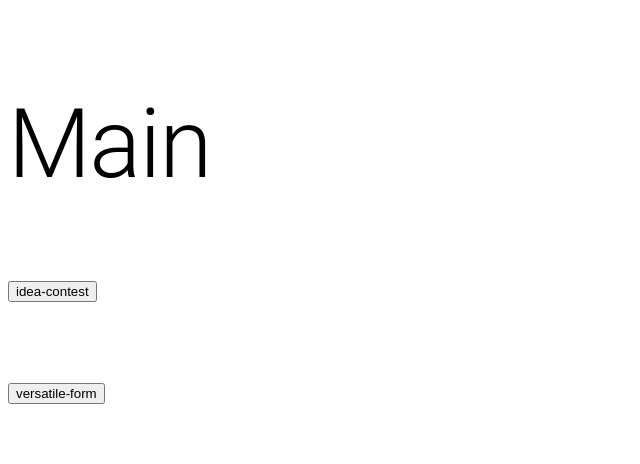
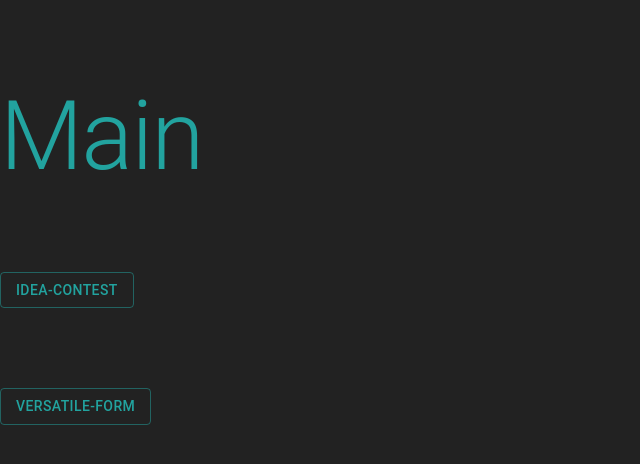
Before and after one commit to hjch0211/j-doodling-book, a React (Create React App) app: page / in a window 1280 px wide. Shown: the top 464 px of the page, without its empty margins (0-640 px from the left). Built offline with nearby package versions, Linux system fonts and the light colour scheme; a web font is replaced by a local one.

Commit message:
💄 Style : color.js 사용 - 재상용성을 위해 color.js를 살림 - mui cssbaseline 태그 추가

```diff
--- a/src/components/hoc/muiThemeProvider/configMuiComponents.ts
+++ b/src/components/hoc/muiThemeProvider/configMuiComponents.ts
@@ -1,10 +1,11 @@
 import { Components } from "@mui/material";
+import { color } from "../../constants/colors";
 
 export const configMuiComponents: Components = {
+  // default css setting
   MuiCssBaseline: {
     styleOverrides: {
-      "*": { margin: 0, padding: 0 },
-      "html, body, #root": { height: "100%", width: "100%" },
+      "html, body, #root": { height: "100%", width: "100%", backgroundColor: color.bgGrey },
     },
   },
 };
--- a/src/components/hoc/muiThemeProvider/configMuiPalette.ts
+++ b/src/components/hoc/muiThemeProvider/configMuiPalette.ts
@@ -1,12 +1,40 @@
 import { PaletteOptions } from "@mui/material";
+import { color } from "../../constants/colors";
 
-// configMuiPalette로 바꾸기
+/**
+ * @description
+ * 일부러 color.js를 사용
+ * 이 방법이 코드 재활용이 더 좋을 것같음
+ */
+
 export const configMuiPalette: PaletteOptions = {
   primary: {
-    main: "#000000",
+    main: color.turquoise,
   },
   neutral: {
     main: "#64748B",
     contrastText: "#fff",
   },
+  text: {
+    primary: color.turquoise,
+  },
 };
+
+// TS에서는 "커스텀 프로퍼티"를 추가하려면 declation 필요
+declare module "@mui/material/styles" {
+  interface Palette {
+    neutral: Palette["primary"];
+  }
+
+  // allow configuration using `createTheme`
+  interface PaletteOptions {
+    neutral?: PaletteOptions["primary"];
+  }
+}
+
+// Update the Button's color prop options
+declare module "@mui/material/Button" {
+  interface ButtonPropsColorOverrides {
+    neutral: true;
+  }
+}
--- a/src/components/hoc/muiThemeProvider/index.tsx
+++ b/src/components/hoc/muiThemeProvider/index.tsx
@@ -1,4 +1,5 @@
 import React from "react";
+import { CssBaseline } from "@mui/material";
 import { ThemeProvider, createTheme, responsiveFontSizes } from "@mui/material/styles";
 import { configMuiTypography } from "./configMuiTypography";
 import { configMuiPalette } from "./configMuiPalette";
@@ -15,25 +16,10 @@ let theme = createTheme({
 // 타이포그래피를 반응형으로 만듦
 theme = responsiveFontSizes(theme);
 
-// TS에서는 "커스텀 프로퍼티"를 추가하려면 declation 필요
-declare module "@mui/material/styles" {
-  interface Palette {
-    neutral: Palette["primary"];
-  }
-
-  // allow configuration using `createTheme`
-  interface PaletteOptions {
-    neutral?: PaletteOptions["primary"];
-  }
-}
-
-// Update the Button's color prop options
-declare module "@mui/material/Button" {
-  interface ButtonPropsColorOverrides {
-    neutral: true;
-  }
-}
-
 export const MuiThemeProvider = ({ children }: { children: React.ReactNode }) => (
-  <ThemeProvider theme={theme}>{children}</ThemeProvider>
+  <ThemeProvider theme={theme}>
+    {/* css normalize */}
+    <CssBaseline />
+    {children}
+  </ThemeProvider>
 );
--- a/src/pages/Main/index.tsx
+++ b/src/pages/Main/index.tsx
@@ -1,5 +1,5 @@
 import React from "react";
-import { Typography } from "@mui/material";
+import { Typography, Button } from "@mui/material";
 import { useNavigate } from "react-router-dom";
 import { Empty } from "../../components/atom";
 
@@ -12,9 +12,13 @@ export const Main = () => {
       <Empty height="5rem" />
       <Typography variant="h1">Main</Typography>
       <Empty height="5rem" />
-      <button onClick={() => navigate("/idea-contest")}>idea-contest</button>
+      <Button onClick={() => navigate("/idea-contest")} variant="outlined">
+        idea-contest
+      </Button>
       <Empty height="5rem" />
-      <button onClick={() => navigate("/versatile-form")}>versatile-form</button>
+      <Button onClick={() => navigate("/versatile-form")} variant="outlined">
+        versatile-form
+      </Button>
     </>
   );
 };
```
